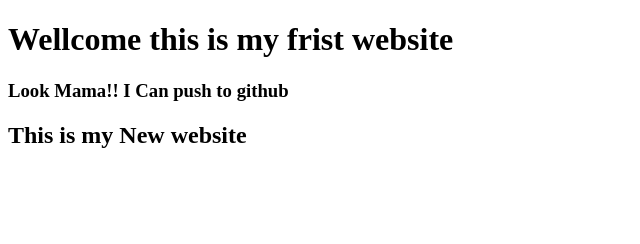
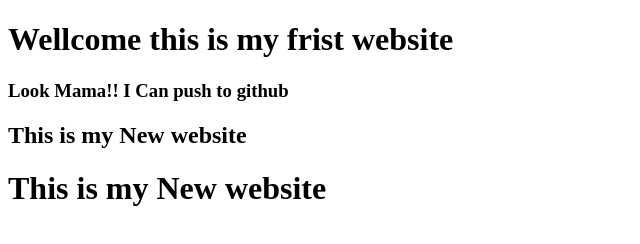
Before and after one commit to khorsed2001/my-first-website, a plain HTML site: page index.html in a window 1280 px wide. Shown: the whole page, without its empty margins (0-640 px from the left). Drawn offline with Linux system fonts and the light colour scheme.

Commit message:
Update index.html

```diff
--- a/index.html
+++ b/index.html
@@ -10,5 +10,6 @@
     <h1>Wellcome this is my frist website</h1>
     <h3>Look Mama!! I Can push to github</h3>
     <h2> This is my New website</h2>
+    <h1> This is my New website</h1>
 </body>
 </html>
```
